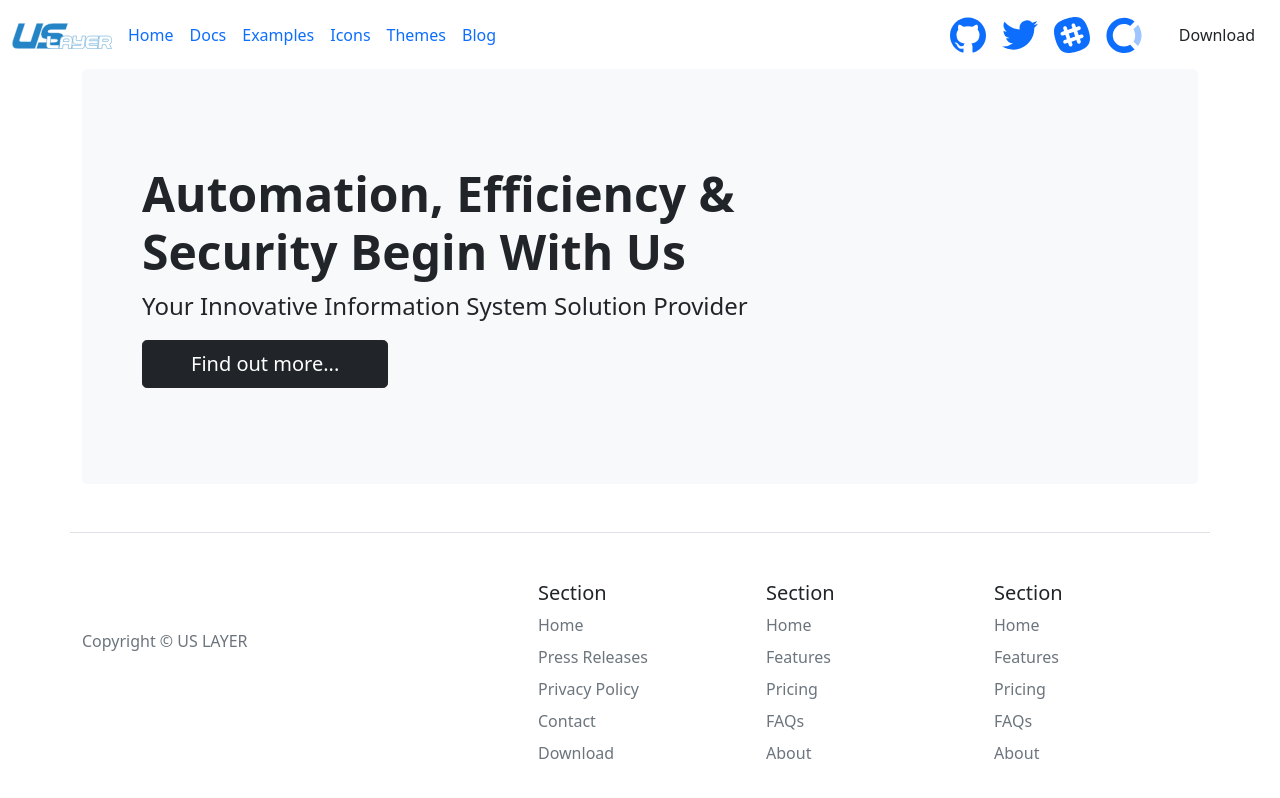
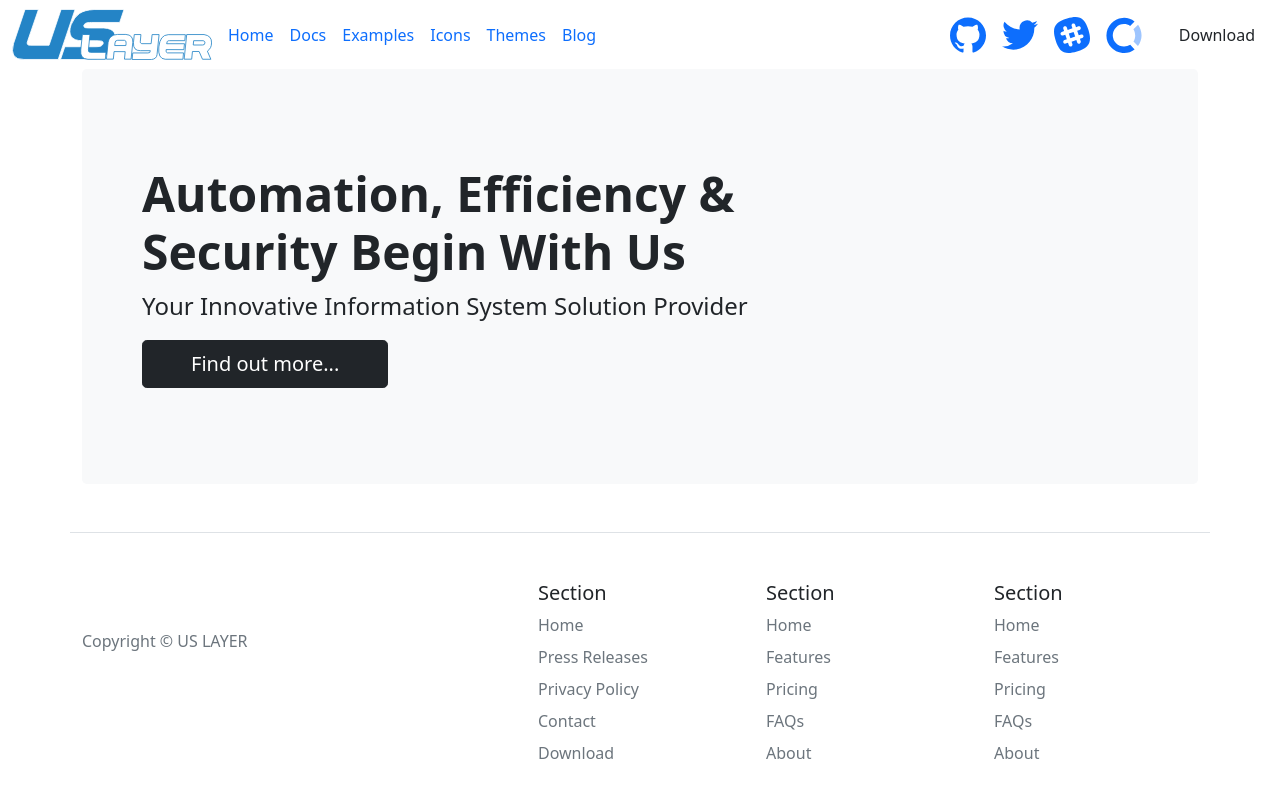
Before and after one commit to uslayer/uslayer.github.io, a Jekyll site: the page built from index.html, in a window 1280 px wide. Shown: the top 798 px of the page. Built offline with Jekyll 4.4.1, drawn with Linux system fonts in a browser that asks for light colours; the list of posts is cut into pages by our own code.

Commit message:
Update nav.html

```diff
--- a/_includes/nav.html
+++ b/_includes/nav.html
@@ -1,7 +1,7 @@
 <header class="navbar navbar-expand-md bd-navbar">
   <nav class="container-xxl flex-wrap flex-md-nowrap" aria-label="Main navigation">
     <a class="navbar-brand p-0 me-2" href="{{site.baseurl}}" aria-label="US LAYER">
-      <img class="mr-2" src="{{site.baseurl}}/{{site.logo}}" alt="us layer logo" style="width:100px">
+      <img class="mr-2" src="{{site.baseurl}}/{{site.logo}}" alt="us layer logo" style="width:200px">
     </a>
 
     <button class="navbar-toggler collapsed" type="button" data-bs-toggle="collapse" data-bs-target="#bdNavbar" aria-controls="bdNavbar" aria-expanded="false" aria-label="Toggle navigation">
```
